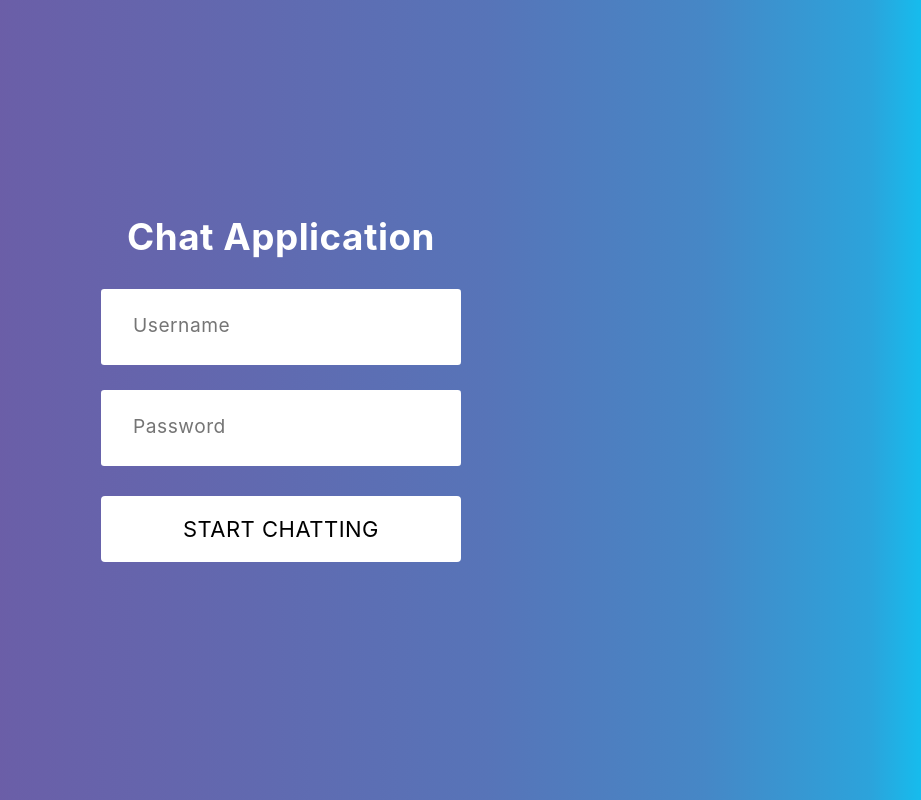
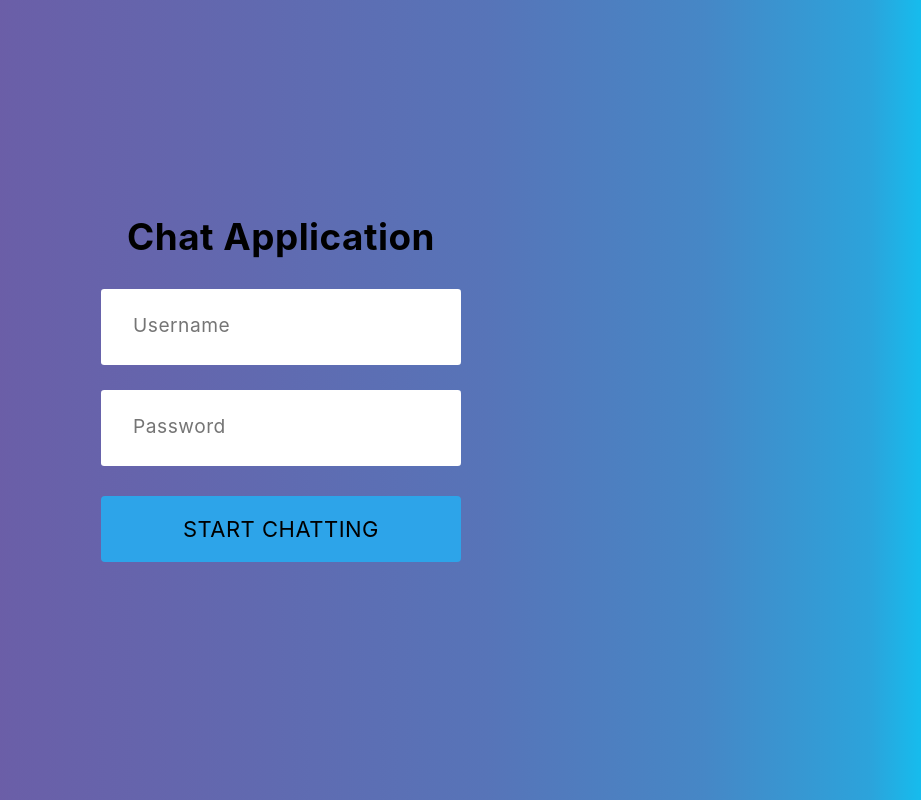
Before and after one commit to kapilchandrawal/Chat-Application, a React (Create React App) app: page / in a window 1280 px wide. Shown: the whole page, without its empty margins (359-1280 px from the left). Built offline with nearby package versions, Linux system fonts and the light colour scheme.

Commit message:
Changed button & title colour

```diff
--- a/src/App.css
+++ b/src/App.css
@@ -296,7 +296,7 @@
 
 .title {
   text-align: center;
-  color: white;
+  color: black;
   margin-bottom: 30px;
   width: 100%;
   font-size: 2.3em;
@@ -305,7 +305,7 @@
 .button {
   border-radius: 4px;
   border: none;
-  background-color: white;
+  background-color: rgb(45, 164, 233);
   color: black;
   text-align: center;
   text-transform: uppercase;
```
